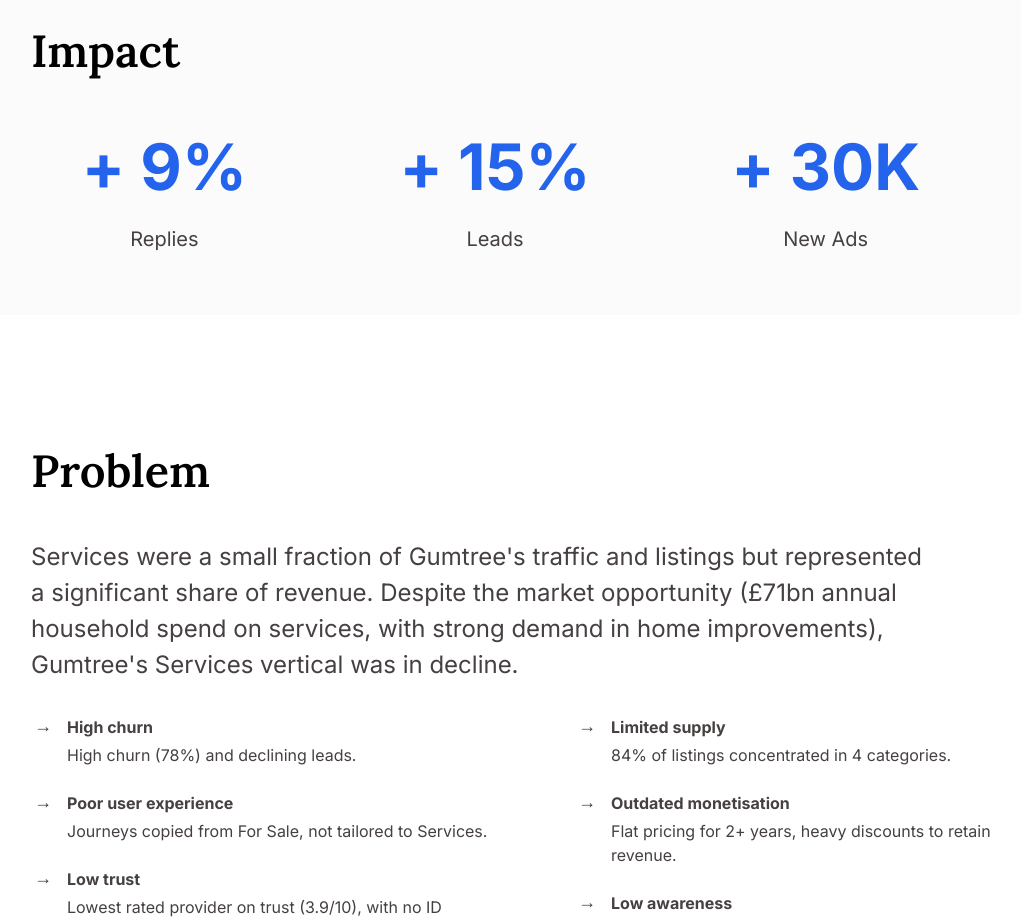
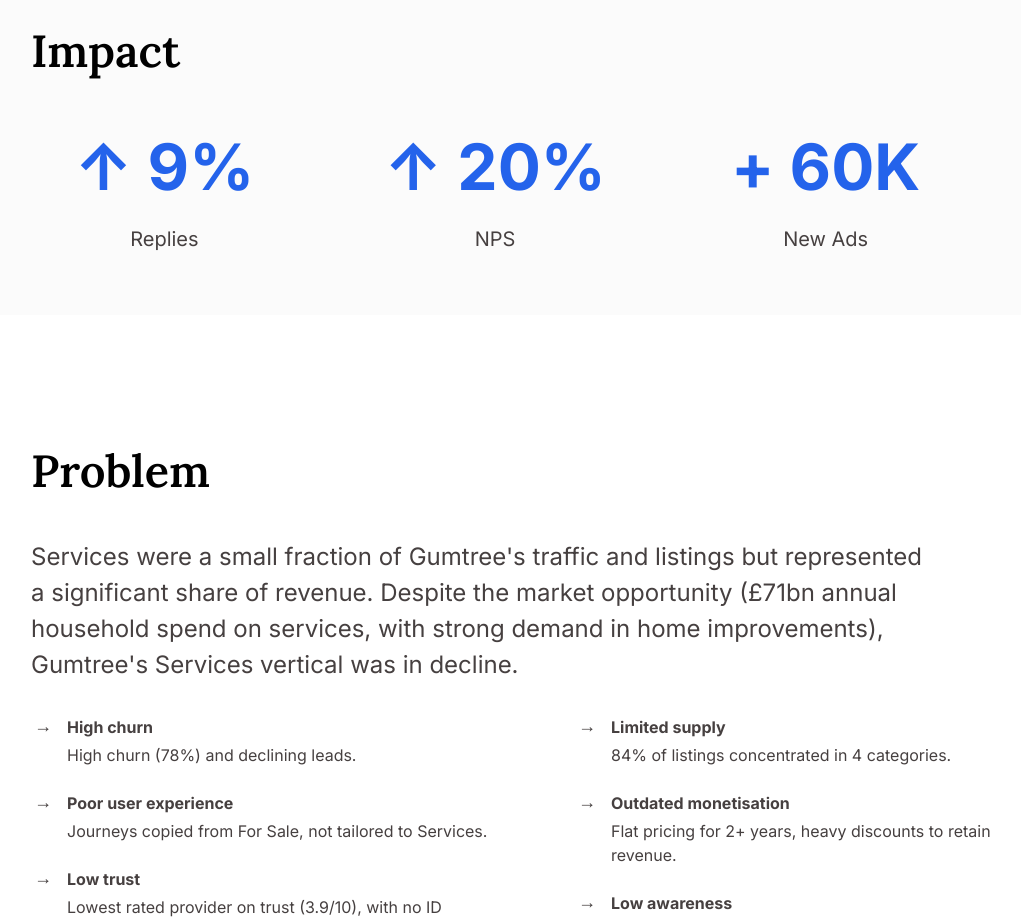
Before and after one commit to MykolaShevchuk/mariana, a Next.js app: page /case-studies/gumtree-services in a window 1280 px wide. Shown: the part 1280-2202 px from the top of the page, without its empty margins (129-1150 px from the left). Built offline with nearby package versions, Linux system fonts and the light colour scheme.

Commit message:
Update performance metrics in Gumtree Services case study: modify displayed values for Replies, NPS, and New Ads to reflect accurate data representation.

```diff
--- a/src/app/case-studies/gumtree-services/page.tsx
+++ b/src/app/case-studies/gumtree-services/page.tsx
@@ -113,7 +113,7 @@
 					<div className='flex flex-row items-center justify-between max-w-5xl gap-2 sm:gap-8 lg:gap-16 pl-0 lg:pl-24'>
 						<div className='flex flex-col items-center gap-1 sm:gap-3 lg:gap-5 flex-1'>
 							<div className='text-[#2463eb] text-[24px] sm:text-[48px] lg:text-[64px] font-bold leading-tight'>
-								+ 9%
+								↑ 9%
 							</div>
 							<div className='text-[#464040] text-[12px] sm:text-[16px] lg:text-[20px] text-center leading-[16px] sm:leading-[24px]'>
 								Replies
@@ -121,15 +121,15 @@
 						</div>
 						<div className='flex flex-col items-center gap-1 sm:gap-3 lg:gap-5 flex-1'>
 							<div className='text-[#2463eb] text-[24px] sm:text-[48px] lg:text-[64px] font-bold leading-tight'>
-								+ 15%
+								↑ 20%
 							</div>
 							<div className='text-[#464040] text-[12px] sm:text-[16px] lg:text-[20px] text-center leading-[16px] sm:leading-[24px]'>
-								Leads
+								NPS
 							</div>
 						</div>
 						<div className='flex flex-col items-center gap-1 sm:gap-3 lg:gap-5 flex-1'>
 							<div className='text-[#2463eb] text-[24px] sm:text-[48px] lg:text-[64px] font-bold leading-tight'>
-								+ 30K
+								+ 60K
 							</div>
 							<div className='text-[#464040] text-[12px] sm:text-[16px] lg:text-[20px] text-center leading-[16px] sm:leading-[24px]'>
 								New Ads
```
